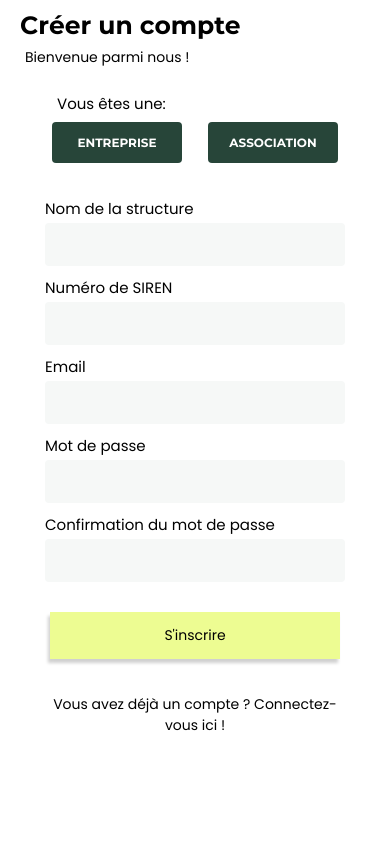
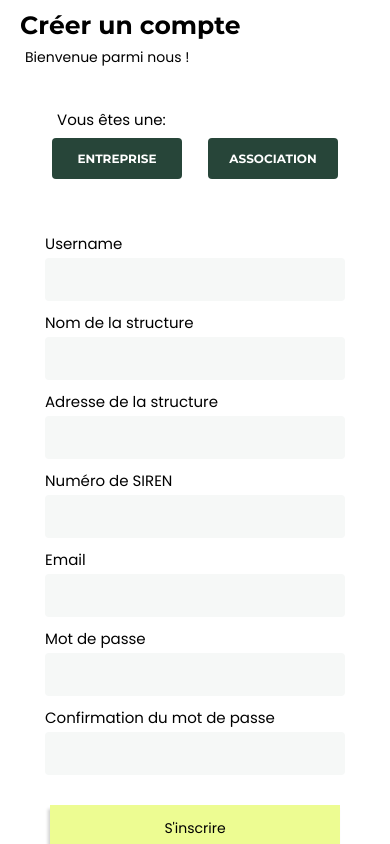
Before and after one commit to Yllies/zero-frontend, a React Native app: screen /SignUp in a window 390 px wide. Built offline with nearby package versions, Linux system fonts and the light colour scheme.

Commit message:
signup fonctionnel

```diff
--- a/App.js
+++ b/App.js
@@ -58,7 +58,7 @@ const TabNavigator = () => {
 
 export default function App() {
 
-console.log("env", process.env.EXPO_PUBLIC_IP_ADDRESS)
+console.log("env", process.env.EXPO_PUBLIC_BACK_URL)
   const store = configureStore({
     reducer: { user },
    });
--- a/screens/LoginScreen.js
+++ b/screens/LoginScreen.js
@@ -31,6 +31,8 @@ export default function LoginScreen({ navigation }) {
   const dispatch = useDispatch();
   const user = useSelector((state) => state.user.value);
 
+  const EXPO_PUBLIC_BACK_URL = process.env.EXPO_PUBLIC_BACK_URL;
+
   // Redirect to /home if logged in
   // if (user.token) {
   //   navigation.navigate('Accueil');
@@ -40,7 +42,7 @@ export default function LoginScreen({ navigation }) {
   const [password, setPassword] = useState('');
 
   const handleSignin = () => {
-    fetch(`http://10.20.2.174:3000/users/signin`, {
+    fetch(`http://${EXPO_PUBLIC_BACK_URL}:3000/users/signin`, {
       method: 'POST',
       headers: { 'Content-Type': 'application/json' },
       body: JSON.stringify({ email, password }),
--- a/screens/SignUpScreen.js
+++ b/screens/SignUpScreen.js
@@ -1,6 +1,6 @@
 import { useState, useEffect } from "react";
 import { useDispatch, useSelector } from 'react-redux';
-import login from'../reducers/user'
+import {login} from'../reducers/user'
 
 
 import {
@@ -21,6 +21,10 @@ import * as SplashScreen from "expo-splash-screen";
 import { useCallback } from "react";
 SplashScreen.preventAutoHideAsync();
 
+
+const EXPO_PUBLIC_BACK_URL = process.env.EXPO_PUBLIC_BACK_URL;
+
+
 export default function SignUpScreen({ navigation }) {
 
   const [fontsLoaded] = useFonts({
@@ -31,35 +35,43 @@ export default function SignUpScreen({ navigation }) {
   });
 
   const dispatch = useDispatch();
+  const user = useSelector((state) => state.user.value);
 
 
   const [type, setType] = useState('');
+  const [username, setUsername] = useState('');
   const [name, setName] = useState('');
+  const [address, setAdress] = useState('');
   const [siren, setSiren] = useState('');
   const [email, setEmail] = useState('');
   const [password, setPassword] = useState('');
-  const [confirmPassword, setconfirmPassword] = useState('');
+  const [confirmPassword, setConfirmPassword] = useState('');
 
   const handleSignup  = () => {
 
-if ( password === confirmPassword) {
+if (password === confirmPassword) {
 
-    fetch('http://10.20.2.178:3000/users/signup', {
+    fetch(`http://${EXPO_PUBLIC_BACK_URL}:3000/users/signup`, {
       method: 'POST',
       headers: { 'Content-Type': 'application/json' },
-      body: JSON.stringify({ type, name, siret_siren: siren, email, password}),
+      body: JSON.stringify({type,username,name,address,siret_siren:siren,email,password}),
     }).then(response => response.json())
       .then(data => {
         if (data.result) {
-          dispatch(login({name, email, token: data.token }));
+          dispatch(login({name:data.name,email:data.email, token:data.token}));
           setType('');
+          setUsername(''),
           setName('');
+          setAdress(''),
           setSiren('');
           setEmail('');
           setPassword('');
-          confirmPassword('');
+          setConfirmPassword('');
+          console.log("register")
+          navigation.navigate("TabNavigator", { screen: "Acceuil" });
+        } else {
+          console.log("not register")
         }
-        console.log("register")
       });
   }
 }
@@ -98,6 +110,16 @@ if ( password === confirmPassword) {
                 </View>
               </View>
               <View style={styles.bottomForm}>
+
+              <View>
+                  <Text style={styles.label}>Username</Text>
+                  <TextInput onChangeText={(value) => setUsername(value)} value={username}
+                    style={styles.input}
+                    placeholder=""
+                  />
+                </View>
+
+
                 <View>
                   <Text style={styles.label}>Nom de la structure</Text>
                   <TextInput onChangeText={(value) => setName(value)} value={name}
@@ -105,11 +127,22 @@ if ( password === confirmPassword) {
                     placeholder=""
                   />
                 </View>
+
+                <View>
+                  <Text style={styles.label}>Adresse de la structure</Text>
+                  <TextInput onChangeText={(value) => setAdress(value)} value={address}
+                    style={styles.input}
+                    placeholder=""
+                  />
+                </View>
+
                 <View>
                   <Text style={styles.label}>Numéro de SIREN</Text>
                   <TextInput onChangeText={(value) => setSiren(value)} value={siren}
                   style={styles.input}autoCapitalize='none' keyboardType="number-pad" placeholder="" />
                 </View>
+
+
                 <View>
                   <Text style={styles.label}>Email</Text>
                   <TextInput onChangeText={(value) => setEmail(value)} value={email}
@@ -118,6 +151,7 @@ if ( password === confirmPassword) {
                     placeholder=""
                   />
                 </View>
+
                 <View>
                   <Text style={styles.label}>Mot de passe</Text>
                   <TextInput onChangeText={(value) => setPassword(value)} value={password}
@@ -127,9 +161,10 @@ if ( password === confirmPassword) {
                     placeholder=""
                   />
                 </View>
+
                 <View>
                   <Text style={styles.label}>Confirmation du mot de passe </Text>
-                  <TextInput onChangeText={(value) => setconfirmPassword(value)} value={confirmPassword}
+                  <TextInput onChangeText={(value) => setConfirmPassword(value)} value={confirmPassword}
                     secureTextEntry={true}
                     style={styles.input}
                     autoCapitalize='none'
@@ -137,9 +172,11 @@ if ( password === confirmPassword) {
                   />
                 </View>
 
+
                 <TouchableOpacity onPress={() => handleSignup()} style={styles.btnSignUp}>
                   <Text style={styles.signup}>S'inscrire</Text>
                 </TouchableOpacity>
+
                 <TouchableOpacity
                   onPress={() => navigation.navigate("Login")}
                   style={styles.loginHere}
```
